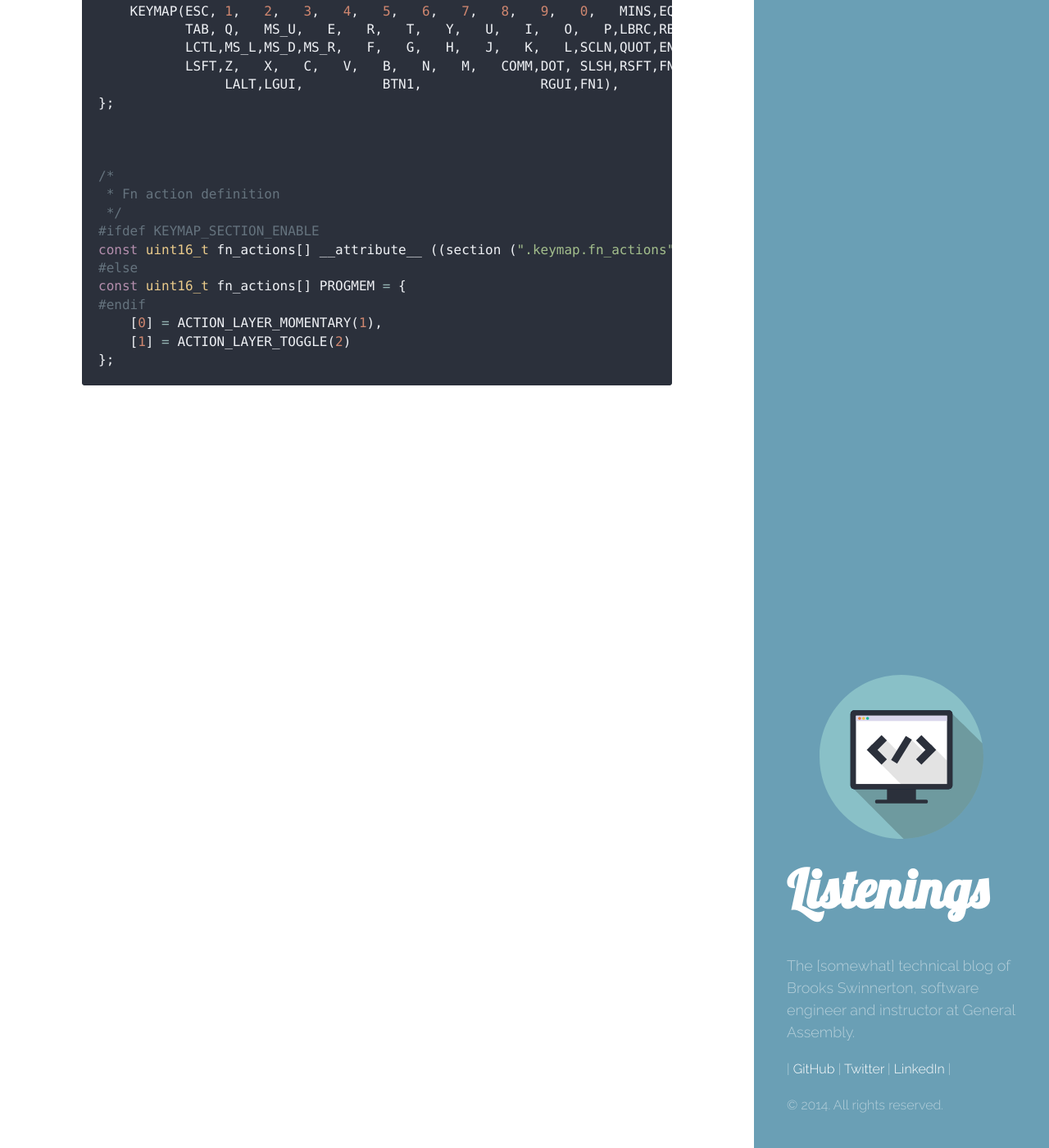
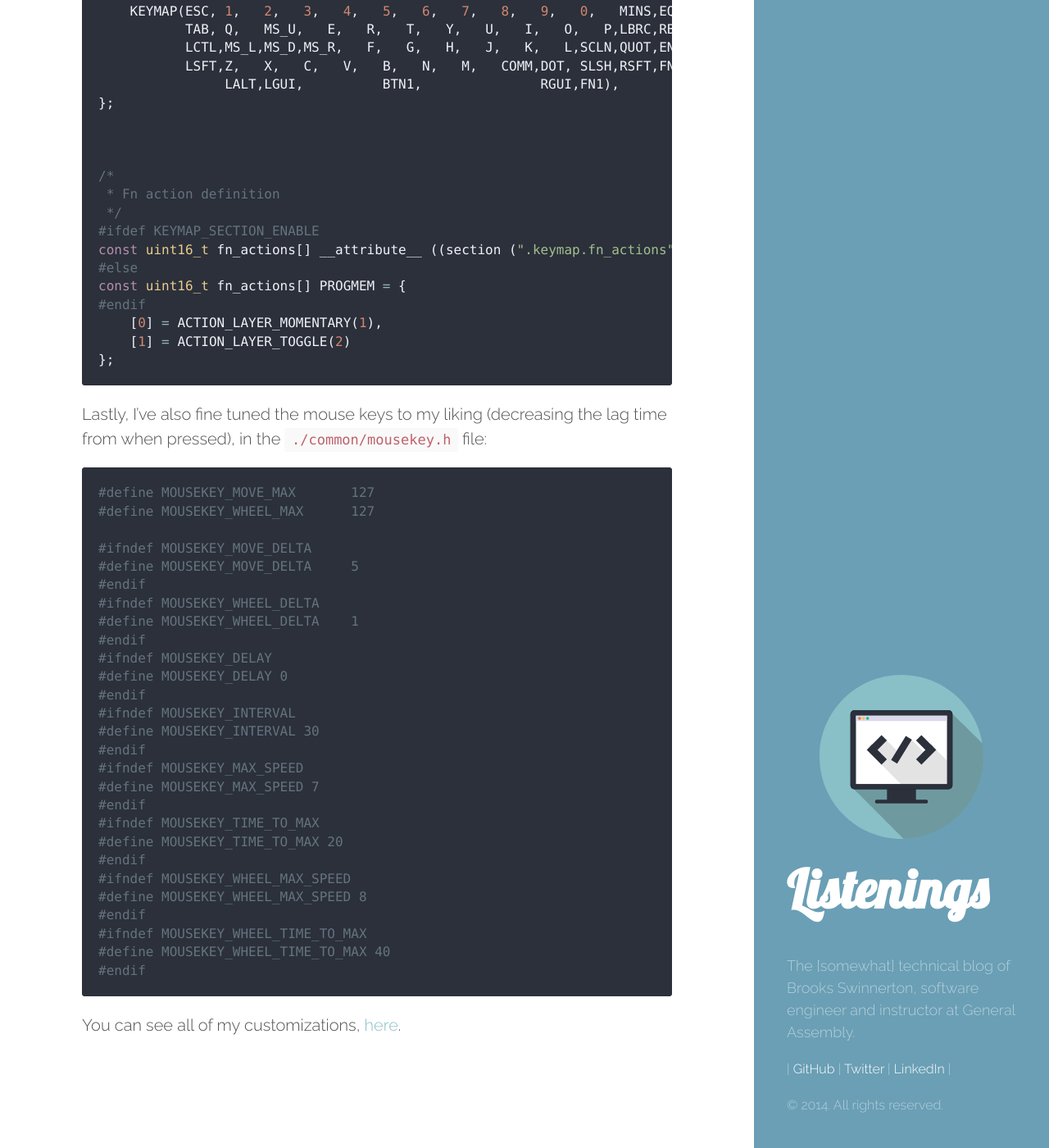
Before and after one commit to bswinnerton/blog, a Jekyll site: the page built from _posts/2014-11-26-hasu-controller-for-hhkb.md, in a window 1280 px wide and 1400 px high, scrolled down 3320 px. Shown: the whole window at 82% size. Built offline with Jekyll 4.4.1, drawn with Linux system fonts in a browser that asks for light colours; Markdown is read by kramdown in place of the engine named in the settings; comment, search, counter and statistics services are not loaded.

Commit message:
Adding mouse tweaks to hasu article

````diff
--- a/_posts/2014-11-26-hasu-controller-for-hhkb.md
+++ b/_posts/2014-11-26-hasu-controller-for-hhkb.md
@@ -157,3 +157,38 @@ const uint16_t fn_actions[] PROGMEM = {
     [1] = ACTION_LAYER_TOGGLE(2)
 };
 ```
+
+Lastly, I've also fine tuned the mouse keys to my liking (decreasing the lag
+time from when pressed), in the `./common/mousekey.h` file:
+
+```c
+#define MOUSEKEY_MOVE_MAX       127
+#define MOUSEKEY_WHEEL_MAX      127
+
+#ifndef MOUSEKEY_MOVE_DELTA
+#define MOUSEKEY_MOVE_DELTA     5
+#endif
+#ifndef MOUSEKEY_WHEEL_DELTA
+#define MOUSEKEY_WHEEL_DELTA    1
+#endif
+#ifndef MOUSEKEY_DELAY
+#define MOUSEKEY_DELAY 0
+#endif
+#ifndef MOUSEKEY_INTERVAL
+#define MOUSEKEY_INTERVAL 30
+#endif
+#ifndef MOUSEKEY_MAX_SPEED
+#define MOUSEKEY_MAX_SPEED 7
+#endif
+#ifndef MOUSEKEY_TIME_TO_MAX
+#define MOUSEKEY_TIME_TO_MAX 20
+#endif
+#ifndef MOUSEKEY_WHEEL_MAX_SPEED
+#define MOUSEKEY_WHEEL_MAX_SPEED 8
+#endif
+#ifndef MOUSEKEY_WHEEL_TIME_TO_MAX
+#define MOUSEKEY_WHEEL_TIME_TO_MAX 40
+#endif
+```
+
+You can see all of my customizations, [here](https://github.com/bswinnerton/tmk_keyboard).
````
